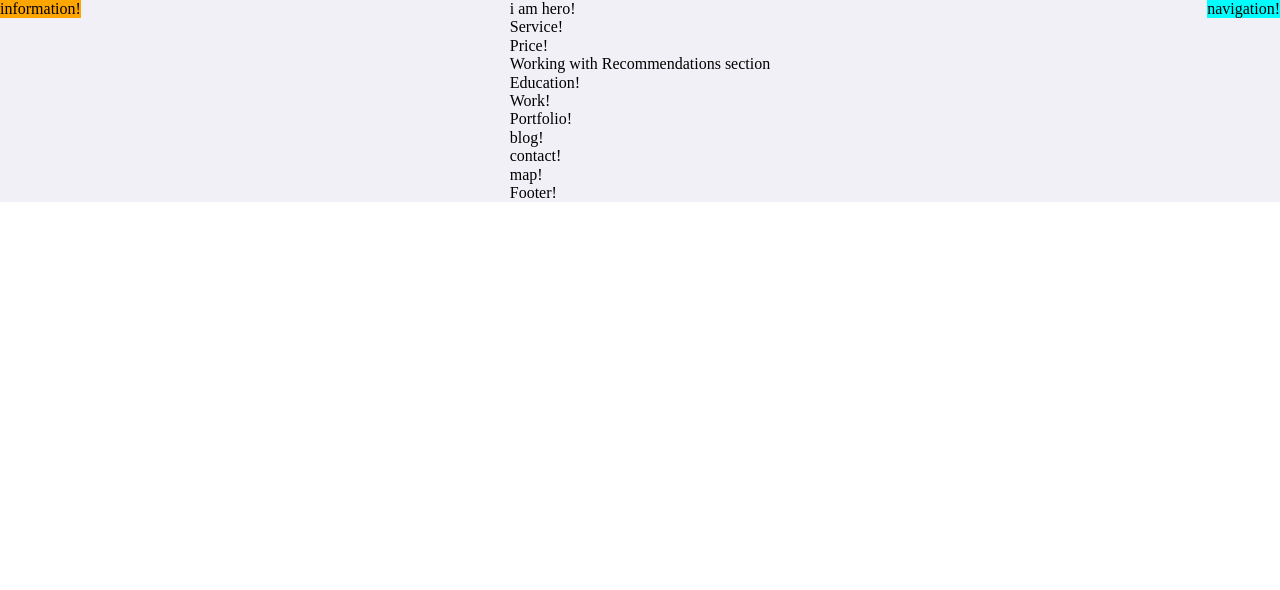
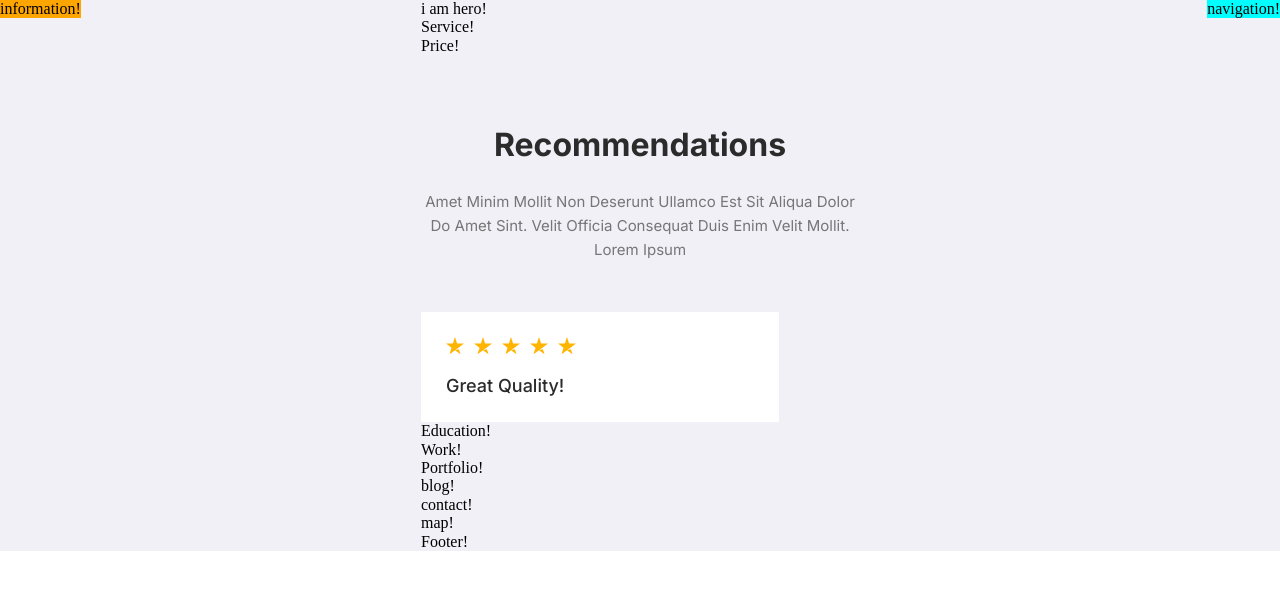
Before and after one commit to Enigma2017/portfolio-teamwork, a React (Vite) app: page / in a window 1280 px wide. Shown: the top 590 px of the page. Built offline with nearby package versions, Linux system fonts and the light colour scheme.

Commit message:
added title

```diff
--- /dev/null
+++ b/public/recommendationsImg/RecommendationsSrar.jsx
@@ -0,0 +1,11 @@
+import React from 'react'
+
+export const RecommendationsSrar = () => {
+  return (
+    <div className='recommendations-star'>
+        <svg width="18" height="18" viewBox="0 0 18 18" fill="none" xmlns="http://www.w3.org/2000/svg">
+            <path d="M9 13.2448L12.9107 12.2343L14.5446 17.3684L9 13.2448ZM18 6.60873H11.1161L9 0L6.88393 6.60873H0L5.57143 10.7051L3.45535 17.3138L9.02679 13.2175L12.4554 10.7051L18 6.60873Z" fill="#FFB400" />
+        </svg>
+    </div>
+  )
+}
--- a/src/sections/recommendations.jsx
+++ b/src/sections/recommendations.jsx
@@ -1,8 +1,23 @@
+import { RecommendationsSrar } from "../../public/recommendationsImg/RecommendationsSrar";
+
 function Recommendations() {
 
     return (
       <div className="recommendations">
-        Working with Recommendations section
+        <div className="recommendations__main-title">Recommendations</div>
+        <div className="recommendations__description">Amet minim mollit non deserunt ullamco est sit aliqua dolor do amet sint. Velit officia consequat duis enim velit mollit. lorem ipsum</div>
+        <div className="recommendations__container">
+          <div className="recommendations__block">
+            <div className="recommendations__stars">
+              <RecommendationsSrar />
+              <RecommendationsSrar />
+              <RecommendationsSrar />
+              <RecommendationsSrar />
+              <RecommendationsSrar />
+            </div>
+            <div className="recommendations__block-title">Great Quality!</div>
+          </div>
+        </div>
       </div>
     );
   }
--- a/src/styles/sections/_recomendations.scss
+++ b/src/styles/sections/_recomendations.scss
@@ -0,0 +1,45 @@
+.recommendations{
+    font-family: var(--font-family);
+    margin-top: 70px;
+    max-width: 970px;
+    &__main-title{
+        font-family: var(--font-family);
+        font-weight: 700;
+        font-size: 32px;
+        line-height: 124%;
+        text-transform: capitalize;
+        color: #2b2b2b;
+        margin-bottom: 25px;
+        text-align: center;
+    }
+    &__description{
+        font-weight: 400;
+        font-size: 15px;
+        line-height: 160%;
+        text-transform: capitalize;
+        text-align: center;
+        color: #767676;
+        max-width: 438px;
+        margin-bottom: 50px;
+    }
+    &__block{
+        max-width: 310px;
+        background: #fff;
+        padding: 25px 23px 25px 25px;
+    }
+    &__stars{
+        max-width: 130px;
+        display: flex;
+        justify-content: space-between;
+        gap: 10px;
+        margin-bottom: 16.63px;
+    }
+    &__block-title{
+        font-family: var(--font-family);
+        font-weight: 500;
+        font-size: 18px;
+        line-height: 124%;
+        text-transform: capitalize;
+        color: #2b2b2b;
+    }
+}
```
